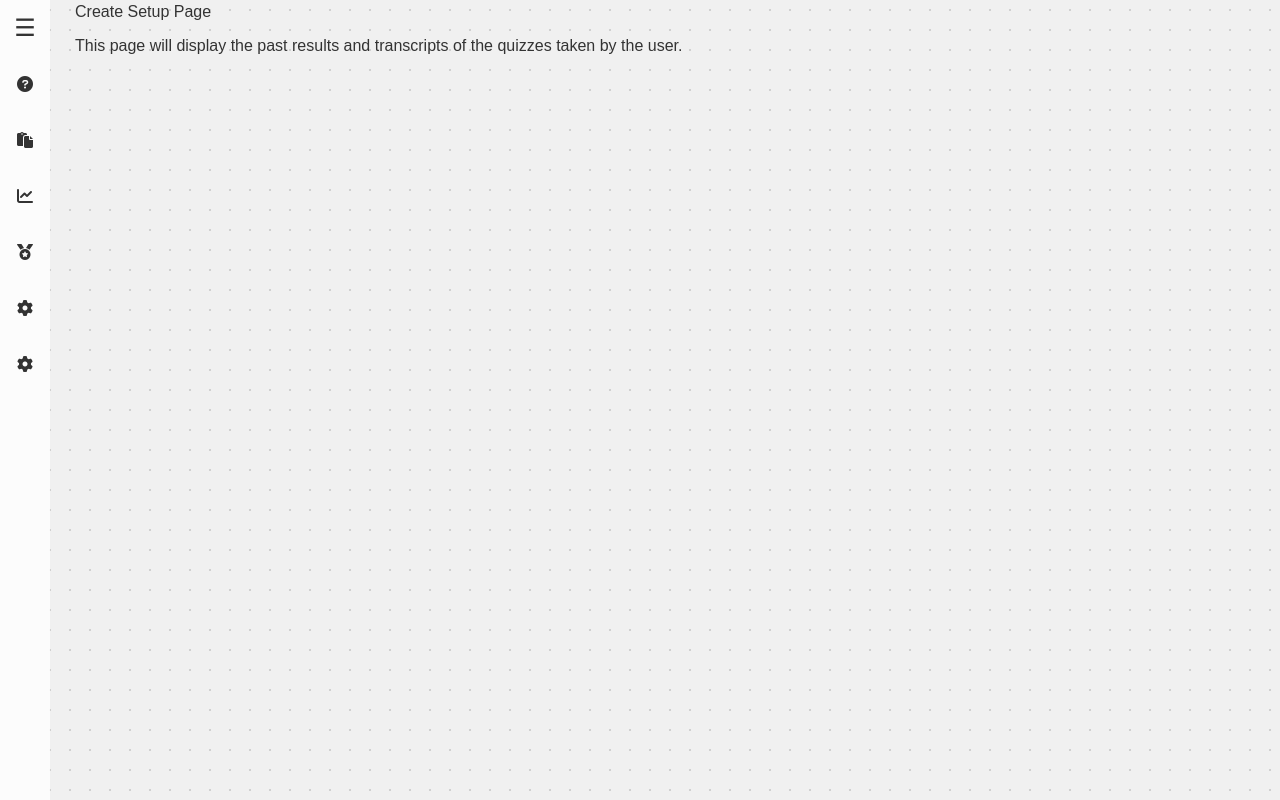
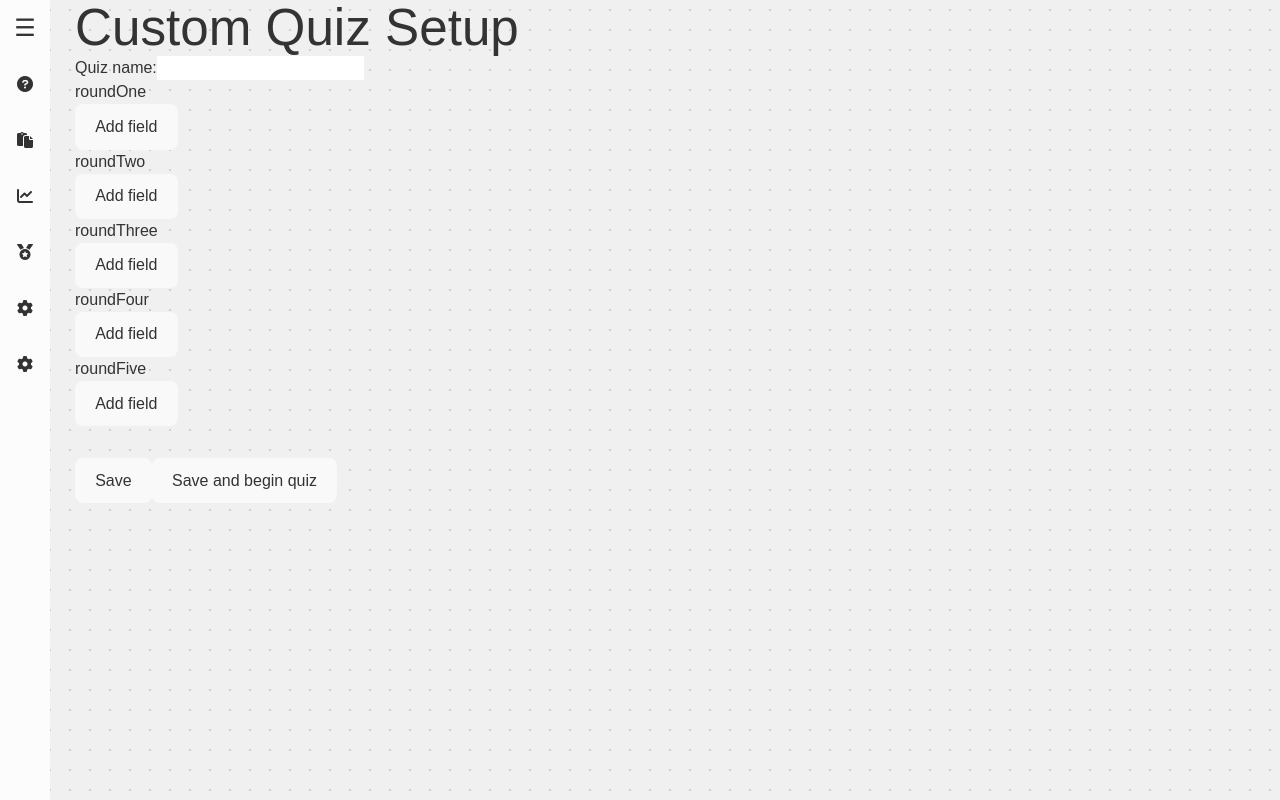
Before and after one commit to iampaapa/cautious-octo-funicular, a React (Vite) app: page /create-setup in a window 1280 px wide. Built offline with nearby package versions, Linux system fonts and the light colour scheme.

Commit message:
feat: Add CustomQuizSetup page to quiz router

```diff
--- a/src/data/settings.ts
+++ b/src/data/settings.ts
@@ -1,6 +1,8 @@
 import type { QuizSettings } from '@/features/quiz/types'
 
 export const STANDARD_NSMQ_SETTINGS: QuizSettings = {
+  id: 'standard-nsmq',
+  name: 'Standard NSMQ',
   rounds: {
     roundOne: {
       fields: [
@@ -103,5 +105,4 @@ export const STANDARD_NSMQ_SETTINGS: QuizSettings = {
       ]
     }
   },
-  score: 0
 }
--- a/src/features/quiz/components/Timer.tsx
+++ b/src/features/quiz/components/Timer.tsx
@@ -1,5 +1,14 @@
 import Countdown from 'react-countdown'
 
-export function Timer(props: { countDownFrom: number, onTimerComplete: () => void }) {
-  return <Countdown key={props.countDownFrom} date={props.countDownFrom} onComplete={props.onTimerComplete} />
+interface TimerProps {
+  countDownFrom: number,
+  className?: string,
+  onTimerComplete: () => void
 }
+
+export function Timer({ onTimerComplete, className, countDownFrom }: TimerProps) {
+  return <Countdown key={countDownFrom}
+                    className={className}
+                    date={countDownFrom}
+                    onComplete={onTimerComplete} />
+}
--- /dev/null
+++ b/src/features/quiz/composables/saveQuiz.ts
@@ -0,0 +1,31 @@
+import { v4 as uuidv4 } from 'uuid'
+import type { QuizSettings, UserQuiz } from '@/features/quiz/types'
+
+/**
+ * Starts a new quiz and stores it in the user's localStorage.
+ * @param settings - The settings for the quiz.
+ * @returns The ID of the newly created quiz.
+ */
+export default function saveQuiz(settings: QuizSettings): string {
+  const quizId = uuidv4()
+  const userQuiz: UserQuiz = { id: quizId, settings }
+
+  const userQuizzes = localStorage.getItem('quizzes')
+  let userQuizzesParsed: UserQuiz[] = []
+
+  if (userQuizzes) {
+    try {
+      userQuizzesParsed = JSON.parse(userQuizzes)
+    } catch (error) {
+      console.error('Error parsing user quizzes:', error)
+      // Handle parsing error gracefully (e.g., clear storage or display message)
+    }
+  }
+
+  userQuizzesParsed.push(userQuiz) // Add the new quiz to the array
+  const updatedUserQuizzes = JSON.stringify(userQuizzesParsed)
+
+  localStorage.setItem('quizzes', updatedUserQuizzes)
+
+  return quizId
+}
--- /dev/null
+++ b/src/features/quiz/pages/CustomQuizSetup.tsx
@@ -0,0 +1,135 @@
+import React, { useState } from 'react';
+import type { Field, QuizSettings, Rounds, Subject } from '@/features/quiz/types';
+import { v4 as uuid } from 'uuid';
+import { useNavigate } from 'react-router-dom';
+import saveQuiz from '../composables/saveQuiz';
+
+
+const subjects: Subject[] = ['Physics', 'Chemistry', 'Biology', 'Mathematics'];
+
+const  CustomQuizSetup: React.FC = () => {
+
+    const navigate = useNavigate()
+
+  const [quizSettings, setQuizSettings] = useState<QuizSettings>({
+    id: uuid(),
+    name: '',
+    rounds: {
+      roundOne: { fields: [] },
+      roundTwo: { fields: [] },
+      roundThree: { fields: [] },
+      roundFour: { fields: [] },
+      roundFive: { fields: [] },
+    },
+  });
+
+  const handleFieldChange = (round: Rounds, index: number, field: Partial<Field>) => {
+    setQuizSettings((prev) => ({
+      ...prev,
+      rounds: {
+        ...prev.rounds,
+        [round]: {
+          ...prev.rounds[round],
+          fields: prev.rounds[round].fields.map((f, i) => (i === index ? { ...f, ...field } : f)),
+        },
+      },
+    }));
+  };
+
+  const saveSettings = () => {
+    const quizTypes = localStorage.getItem('quizTypes');
+    let quizTypesParsed: QuizSettings[] = [];
+
+    if (quizTypes) {
+        try {
+            quizTypesParsed = JSON.parse(quizTypes);
+        } catch (error) {
+            console.error('Error parsing quiz types:', error);
+        }
+    }
+
+    quizTypesParsed.push(quizSettings)
+    const updatedQuizTypes = JSON.stringify(quizTypesParsed);
+
+    localStorage.setItem('quizTypes', updatedQuizTypes);
+  }
+
+  const saveSettingsAndBeginQuiz = () => {
+    saveSettings()
+
+    const quiz = saveQuiz(quizSettings);
+
+    navigate(`/take-quiz/${quiz}`)
+  }
+
+  return (
+    <div>
+        <h1>Custom Quiz Setup</h1>
+        <label>
+            Quiz name:
+            <input
+                type='text'
+                value={quizSettings.name}
+                onChange={(e) => setQuizSettings((prev) => ({ ...prev, name: e.target.value }))}
+            />
+        </label>
+      {(['roundOne', 'roundTwo', 'roundThree', 'roundFour', 'roundFive'] as Rounds[]).map((round) => (
+        <div key={round}>
+          <h2>{round}</h2>
+          {quizSettings.rounds[round].fields.map((field, index) => (
+            <div key={index}>
+              <label>
+                Subject:
+                <select
+                  value={field.name}
+                  onChange={(e) =>
+                    handleFieldChange(round, index, { name: e.target.value as Subject })
+                  }
+                >
+                  {subjects.map((subject) => (
+                    <option key={subject} value={subject}>
+                      {subject}
+                    </option>
+                  ))}
+                </select>
+              </label>
+              <label>
+                Number of questions:
+                <input
+                  type="number"
+                  value={field.questionCount}
+                  onChange={(e) =>
+                    handleFieldChange(round, index, { questionCount: Number(e.target.value) })
+                  }
+                />
+              </label>
+            </div>
+          ))}
+          <button
+            onClick={() =>
+              setQuizSettings((prev) => ({
+                ...prev,
+                rounds: {
+                  ...prev.rounds,
+                  [round]: {
+                    ...prev.rounds[round],
+                    fields: [...prev.rounds[round].fields, { name: 'Physics', questionCount: 0 }],
+                  },
+                },
+              }))
+            }
+          >
+            Add field
+          </button>
+        </div>
+      ))}
+
+<div className='my-8 flex'>
+      <button onClick={saveSettings}>Save</button>
+      <button onClick={saveSettingsAndBeginQuiz}>Save and begin quiz</button>
+</div>
+    </div>
+  );
+};
+
+export default CustomQuizSetup
--- a/src/features/quiz/pages/Quiz.tsx
+++ b/src/features/quiz/pages/Quiz.tsx
@@ -8,21 +8,53 @@ export default function Quiz() {
   const data = useLoaderData() as Question[]
 
   const [currentQuestion, setCurrentQuestion] = useState(0)
-
   const [countDownFrom, setCountDownFrom] = useState(Date.now() + 5000)
+  const [currentRound, setCurrentRound] = useState(1)
+  const [isChangingRounds, setIsChangingRounds] = useState(false)
 
   const handleNextQuestion = () => {
-    setCurrentQuestion(prevState => prevState + 1)
+    const nextQuestion = currentQuestion + 1
+
+    if (data[nextQuestion].question_type != currentRound.toString()) {
+      setIsChangingRounds(true)
+      setCurrentRound((prevState) => prevState + 1)
+      return
+    }
+
+    setCurrentQuestion((prevState) => prevState + 1)
+    setCountDownFrom(Date.now() + 5000)
+  }
+
+  const handleStartNextRound = () => {
+    setIsChangingRounds(false)
+    setCurrentQuestion((prevState) => prevState + 1)
     setCountDownFrom(Date.now() + 5000)
   }
 
   return (
-    <>
-      <div>quiz screen</div>
-      <Timer onTimerComplete={handleNextQuestion} countDownFrom={countDownFrom} />
-      <br />
-      <QuestionWaveform question={data[currentQuestion]} />
-
-    </>
+    <div className="h-full w-full flex justify-center items-center">
+      <div className="p-8 min-h-[70%] w-9/12 flex flex-col items-center">
+        {isChangingRounds ? (
+          <>
+            <h1>Round {currentRound}</h1>
+            <h2>Get ready for the next round</h2>
+            <button onClick={handleStartNextRound}>Start</button>
+          </>
+        ) : (
+          <>
+            <div className="w-full flex justify-between">
+              <Timer
+                className=""
+                onTimerComplete={handleNextQuestion}
+                countDownFrom={countDownFrom}
+              />
+              <span>Round {currentRound}</span>
+            </div>
+            <br />
+            <QuestionWaveform question={data[currentQuestion]} />
+          </>
+        )}
+      </div>
+    </div>
   )
 }
--- a/src/features/quiz/pages/StandardNSMQ.tsx
+++ b/src/features/quiz/pages/StandardNSMQ.tsx
@@ -1,46 +1,18 @@
 import { useNavigate } from 'react-router-dom'
-import { v4 as uuidv4 } from 'uuid'
 import { STANDARD_NSMQ_SETTINGS } from '@/data/settings.ts'
-import type { QuizSettings } from '@/features/quiz/types'
-
-interface UserQuiz {
-  id: string;
-  settings: QuizSettings;
-}
+import saveQuiz from '@/features/quiz/composables/saveQuiz'
 
 export default function StandardNSMQ() {
   const navigate = useNavigate()
 
   const startQuiz = () => {
-    const quizId = uuidv4()
-    const settings: QuizSettings = STANDARD_NSMQ_SETTINGS
-    const userQuiz: UserQuiz = { id: quizId, settings }
-
-    const userQuizzes = localStorage.getItem('quizzes')
-    let userQuizzesParsed: UserQuiz[] = []
-
-    if (userQuizzes) {
-      try {
-        userQuizzesParsed = JSON.parse(userQuizzes)
-      } catch (error) {
-        console.error('Error parsing user quizzes:', error)
-        // Handle parsing error gracefully (e.g., clear storage or display message)
-      }
-    }
-
-    userQuizzesParsed.push(userQuiz) // Add the new quiz to the array
-    const updatedUserQuizzes = JSON.stringify(userQuizzesParsed)
-
-    localStorage.setItem('quizzes', updatedUserQuizzes)
-
-    navigate(`/take-quiz/${quizId}`)
+    const quiz = saveQuiz(STANDARD_NSMQ_SETTINGS)
+    navigate(`/take-quiz/${quiz}`)
   }
 
   return (
-    <div>
-      <p>
-        The quiz would be structured as follows
-      </p>
+    <div className="h-full w-full flex flex-col items-center justify-center">
+      <p>Click start to begin</p>
       <button onClick={startQuiz}>Start</button>
     </div>
   )
--- a/src/features/quiz/types.d.ts
+++ b/src/features/quiz/types.d.ts
@@ -2,21 +2,30 @@ type Subject = 'Physics' | 'Chemistry' | 'Biology' | 'Mathematics'
 
 type RoundSettings = {
   fields: Field[]
-};
+}
 
 export interface Field {
-  name: Subject,
+  name: Subject
   questionCount: number
 }
 
-export type QuizSettings = { rounds: { [key in Rounds]: RoundSettings }, score: number }
+export interface QuizSettings {
+  id: string
+  name: string
+  rounds: { [key in Rounds]: RoundSettings }
+}
 
 export interface UserQuiz {
-  id: string;
-  settings: QuizSettings;
+  id: string
+  settings: QuizSettings
 }
 
-export type Rounds = 'roundOne' | 'roundTwo' | 'roundThree' | 'roundFour' | 'roundFive';
+export type Rounds =
+  | 'roundOne'
+  | 'roundTwo'
+  | 'roundThree'
+  | 'roundFour'
+  | 'roundFive'
 
 export interface Question {
   answer: string
--- a/src/router/index.tsx
+++ b/src/router/index.tsx
@@ -38,10 +38,6 @@ export const router = createBrowserRouter([
         element: <CreateSetup />
       },
       {
-        path: '/create-setup',
-        element: <CreateSetup />
-      },
-      {
         path: '/round',
         element: <Round />
       }
```
Also changed, not shown: src/features/quiz/router/index.tsx (+7 -1 lines), 1 other file (tests, documents, lock files or other folders).
